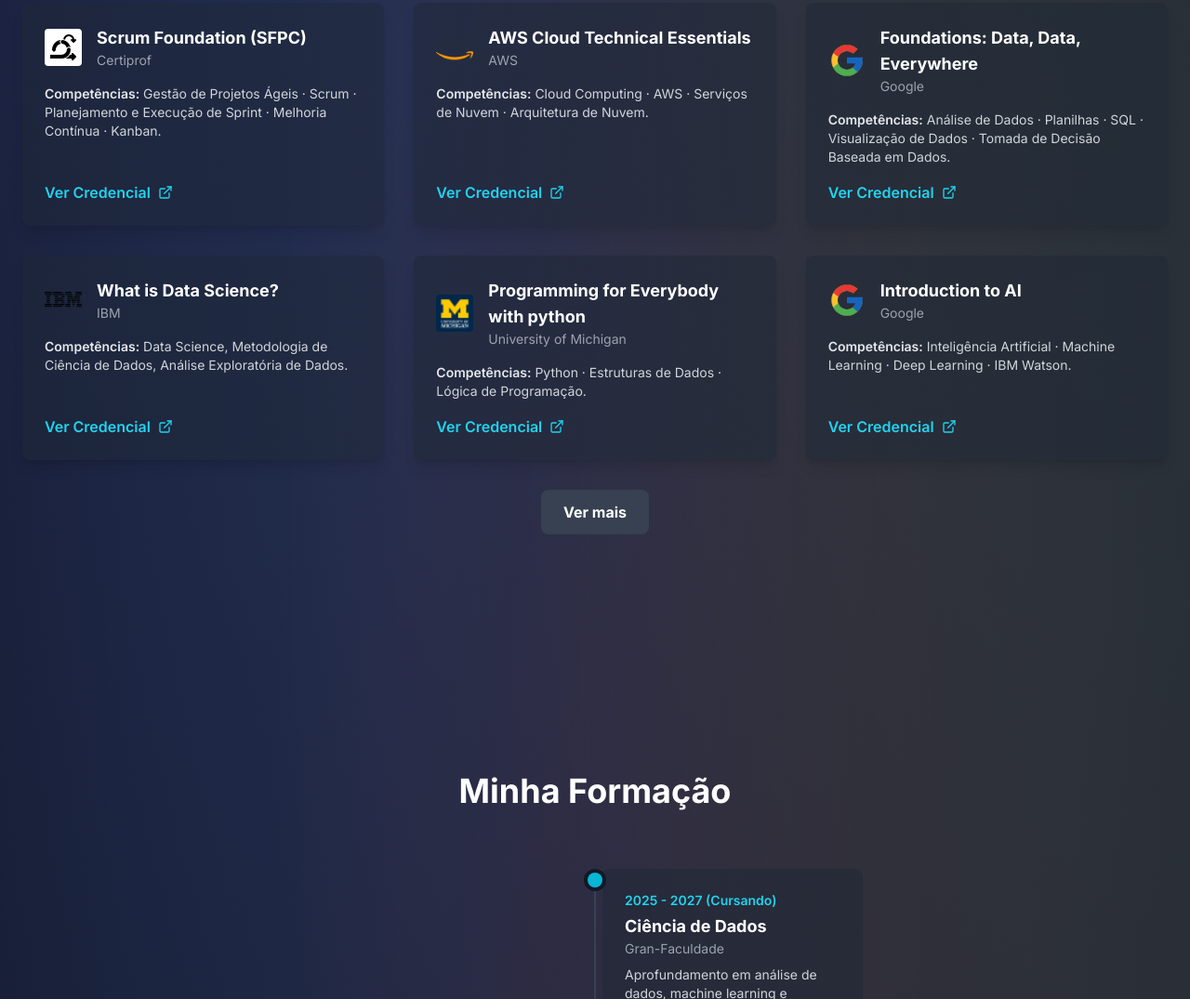
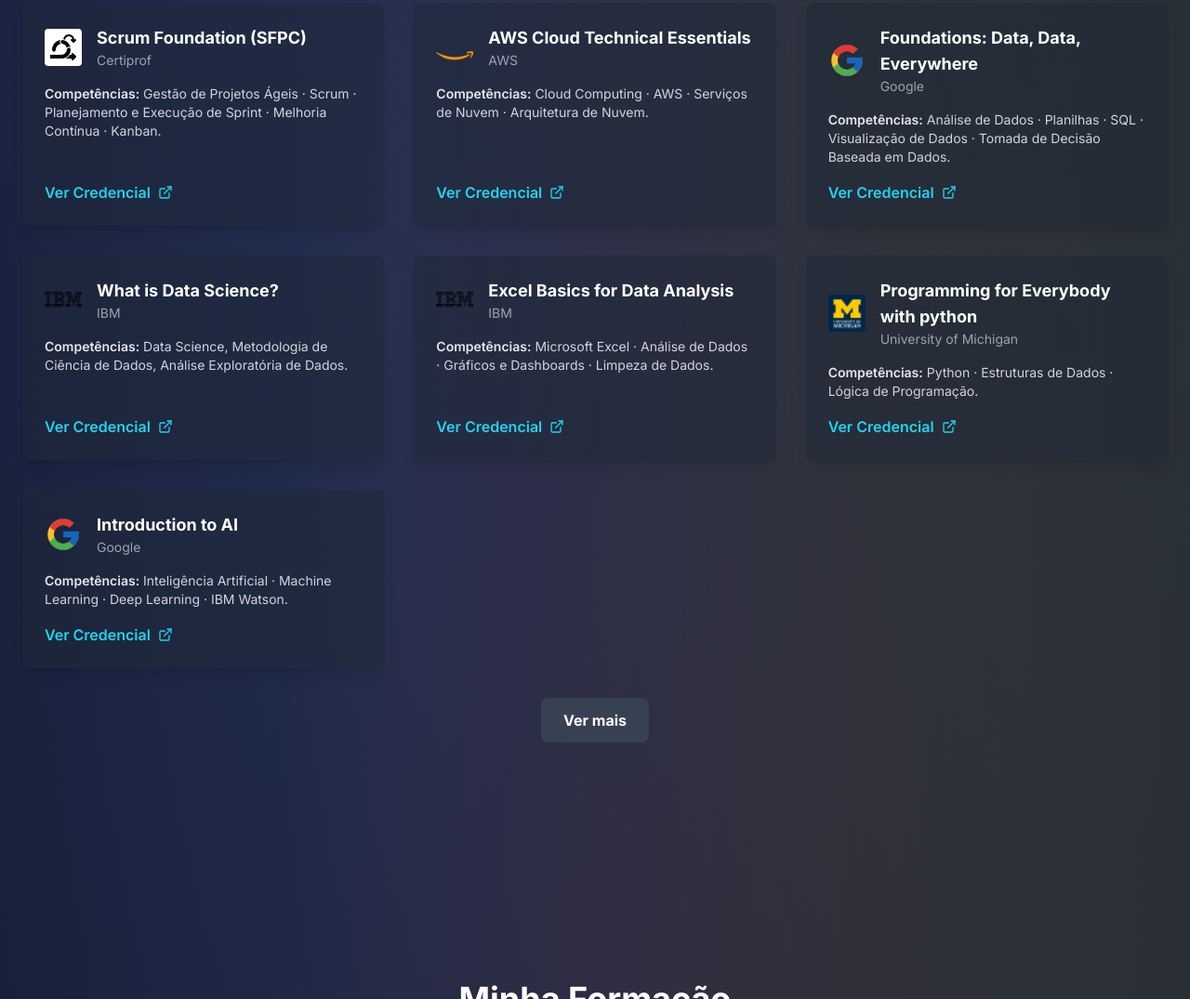
Before and after one commit to Thiago9220/Portf-lio, a plain HTML site: page index.html in a window 1280 px wide. Shown: the part 4358-5433 px from the top of the page at 93% size. Drawn offline with nearby package versions, Linux system fonts and the light colour scheme.

Commit message:
feat: certificaçoes

```diff
--- a/index.html
+++ b/index.html
@@ -521,6 +521,22 @@
 
                 <div class="bg-gray-800/50 p-6 rounded-lg flex flex-col hover:bg-gray-700/70 transition-colors shadow-lg certificate-item">
                     <div class="flex items-center mb-4">
+                        <img src="/assets/IBM.png" alt="Logo IBM" class="cert-icon mr-4">
+                        <div>
+                            <h3 class="font-bold text-lg text-white">Excel Basics for Data Analysis</h3>
+                            <p class="text-gray-400 text-sm">IBM</p>
+                        </div>
+                    </div>
+                    <p class="text-gray-300 text-sm mb-4 flex-grow">
+                        <span class="font-semibold text-gray-200">Competências:</span> Microsoft Excel · Análise de Dados · Gráficos e Dashboards · Limpeza de Dados.
+                    </p>
+                    <a href="https://www.coursera.org/account/accomplishments/verify/3SVL6W3X7ITL" target="_blank" rel="noopener noreferrer" class="flex items-center text-cyan-400 hover:text-cyan-300 transition-colors mt-auto font-semibold self-start" aria-label="Ver credencial de Excel Basics for Data Analysis">
+                        Ver Credencial <i data-lucide="external-link" class="w-4 h-4 ml-2"></i>
+                    </a>
+                </div>
+
+                <div class="bg-gray-800/50 p-6 rounded-lg flex flex-col hover:bg-gray-700/70 transition-colors shadow-lg certificate-item">
+                    <div class="flex items-center mb-4">
                         <img src="/assets/Michigan.png" alt="Logo University of Michigan" class="cert-icon mr-4">
                         <div>
                             <h3 class="font-bold text-lg text-white">Programming for Everybody with python</h3>
```
